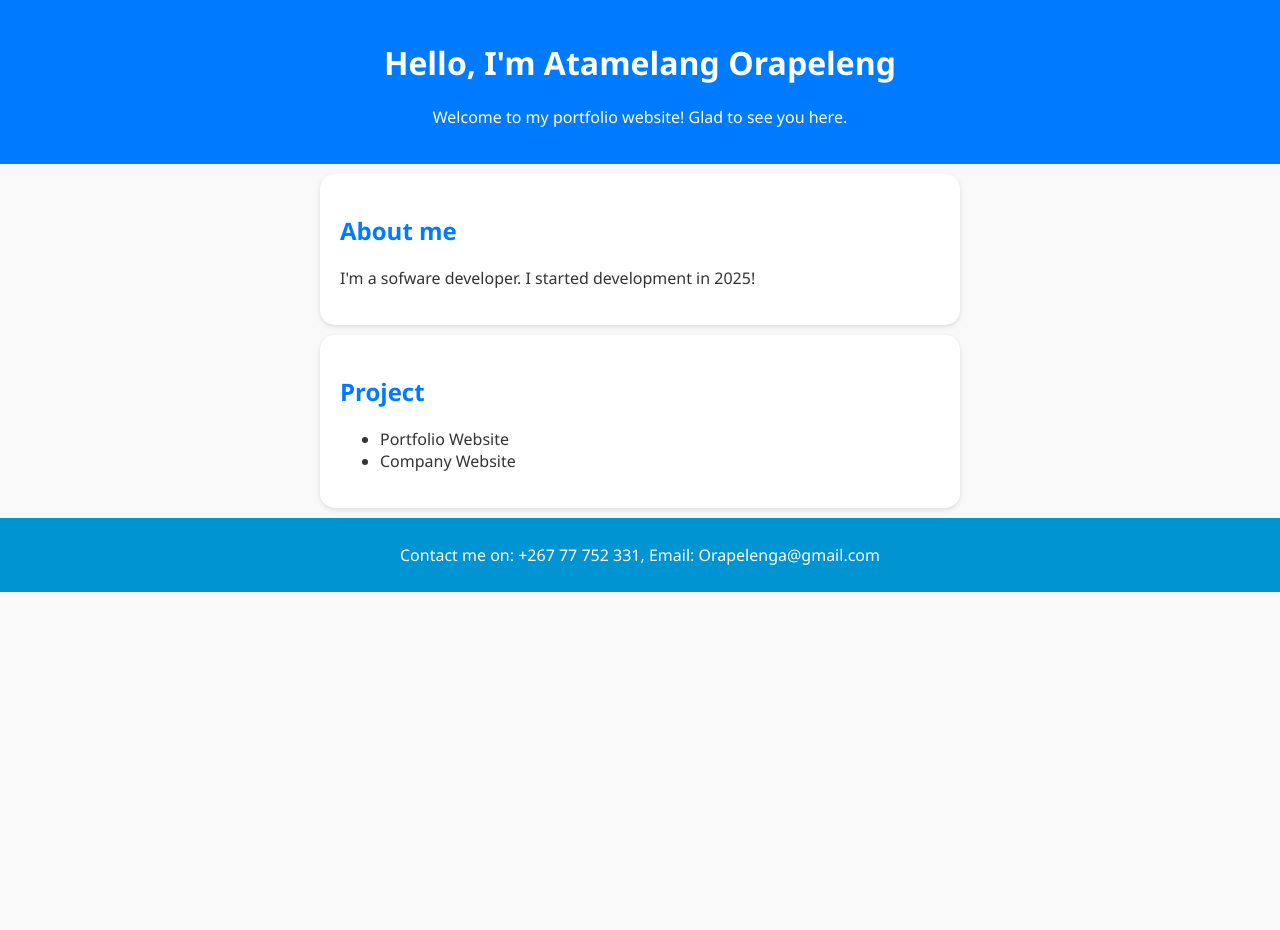
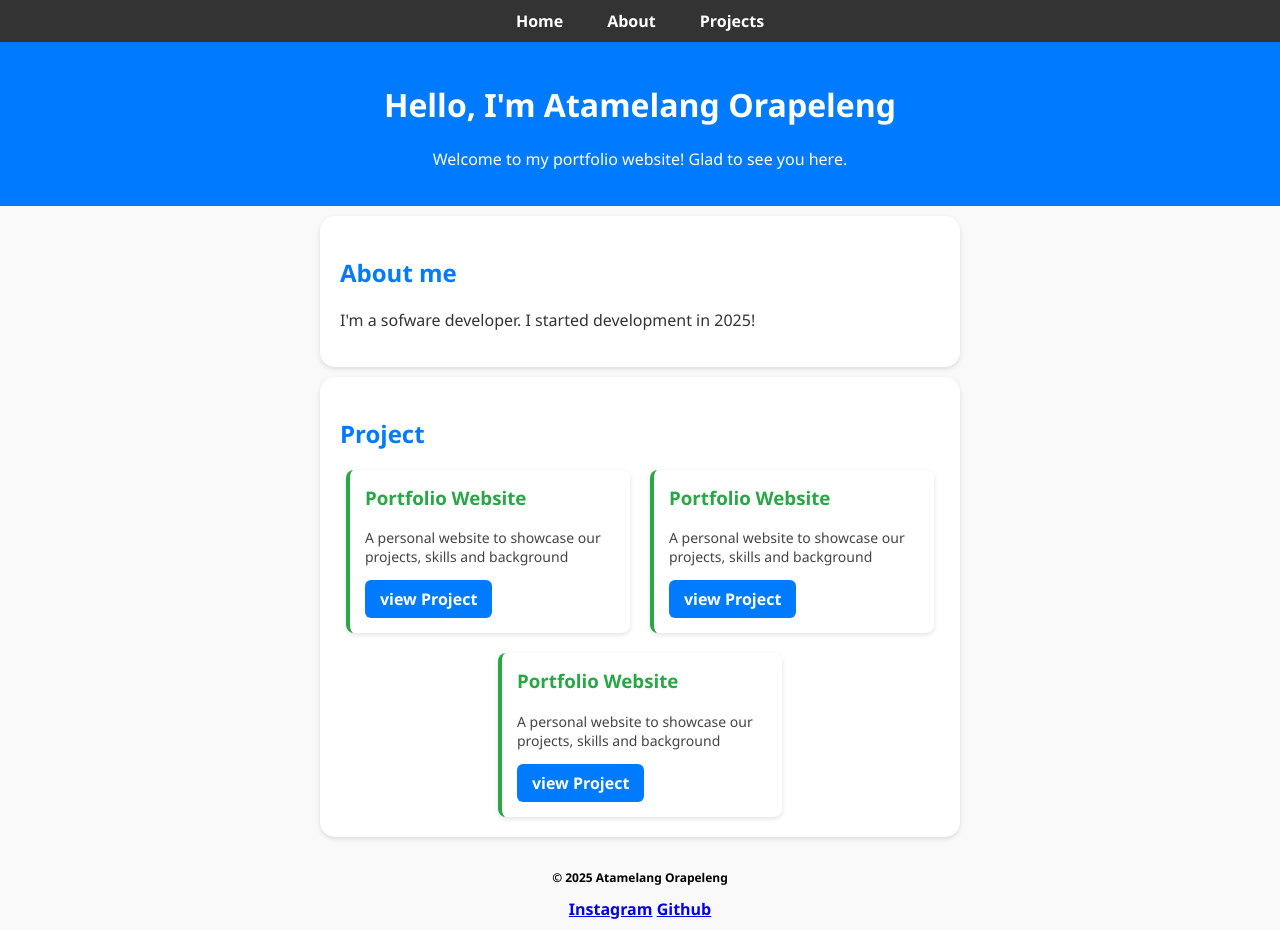
Before and after one commit to oraps809/Portfolio-website, a plain HTML site: page index.html in a window 1280 px wide. Before the commit the page ends 800 px from the top, so only its background shows below. Drawn offline with Linux system fonts and the light colour scheme.

Commit message:
updated projects sections and added social links

```diff
--- a/index.html
+++ b/index.html
@@ -6,28 +6,72 @@
     <title>Atamelang Orapeleng - Portfolio </title>
     <link rel="stylesheet" href="style.css">
 </head>
+
 <body>
- <header>
+
+<nav>
+    <ul class="navbar">
+        <li><a href="#top">Home</a></li>
+        <li><a href="#about">About</a></li>
+        <li><a href="#projects">Projects</a></li>
+
+    </ul>
+</nav>
+
+ <header  id="top">
     <h1>Hello, I'm Atamelang Orapeleng</h1>
     <p>Welcome to my portfolio website! Glad to see you here.</p>
  </header>
 
 
-        <section class="about">
+        <section class="about" id="about">
             <h2>About me</h2>
             <p>I'm a sofware developer. I started development in 2025!</p>
         </section>
-        <section class="projects">
+
+        <section class="projects" id="projects">
             <h2>Project</h2>
-            <ul>
-                <li>Portfolio Website</li>
-                <li>Company Website</li>
-            </ul>
+
+            <div class="project-list" id="projects">
+                <div class="project-card">
+                    <h3>Portfolio Website</h3>
+                    <p>A personal website to showcase our
+                        projects, skills and background</p>
+                        <a href="#">view Project</a>
+                </div>
+
+                <div class="project-card" id="projects">
+                    <h3>Portfolio Website</h3>
+                    <p>A personal website to showcase our
+                        projects, skills and background</p>
+                        <a href="#">view Project</a>
+                </div>
+
+                <div class="project-card" id="projects">
+                    <h3>Portfolio Website</h3>
+                    <p>A personal website to showcase our
+                        projects, skills and background</p>
+                        <a href="#">view Project</a>
+
+                </div>
+            </div>
+
+
+
+
         </section>
 
         <footer>
-            <p>Contact me on: +267 77 752 331, Email: Orapelenga@gmail.com</p>
-        </footer>
+           <p>© 2025 Atamelang Orapeleng</p>
+           <div class="social-links">
+            <a href="http://instagram.com/atamelangorapeleng_"
+            target="_blank">Instagram</a>
+
+            <a href="http://github.com/oraps809/"
+            target="_blank">Github</a>
+        </div>
+
+           </footer>
 
 </body>
 </html>
--- a/style.css
+++ b/style.css
@@ -29,6 +29,104 @@ color: #007bff;
 footer{
     text-align: center;
     padding: 10px;
-    background: #0094d3;
+    background: #e6e1e100;
     color: #FFFF;
 }
+
+.social-links{
+    margin-top: 10px;
+    color: #007bff;
+    text-decoration: none;
+    font-weight: bold;
+}
+
+.social-links > a:hover{
+    color: #007bff;
+    text-decoration: underline;
+    font-size: 20px;
+    color: #000;
+}
+
+footer > p{
+    color: #000;
+    font-weight: bold;
+    font-size: 12px;
+}
+
+/* project list */
+.project-list {
+    display: flex;
+    flex-wrap: wrap;
+    justify-content: center;
+    gap: 20px;
+}
+
+.project-card{
+    background-color: white;
+    border-left: 4px solid #28a745;
+    padding: 15px;
+    border-radius: 8px;
+    width: 250px;
+    box-shadow: 0 2px 5px rgba(0, 0, 0, 0.113);
+    transition: transform o.2s;
+}
+
+.project-card:hover{
+    transform: translateY(-5PX);
+}
+
+.project-card > h3 {
+    margin-top: 0;
+    color: #28a745;
+}
+
+.project-card > p {
+    font-size: 14px;
+    color: #444;
+}
+
+.project-card > a {
+    display: inline-block;
+    padding: 8px 15px;
+    background-color: #007bff;
+    color: #fff;
+    border: none;
+    border-radius: 6px;
+    text-decoration: none;
+    font-weight: bold;
+    transition: background-color 0.2s ease;
+}
+
+.project-card > a:hover {
+    background-color: #00056b3;
+}
+
+
+nav{
+    background-color: #333;
+    position: sticky;
+    top: 0;
+    z-index: 1000;
+}
+
+.navbar{
+    list-style: none;
+    display: flex;
+    justify-content: center;
+    padding: 10px 0;
+    margin: 0;
+    gap: 20px;
+}
+
+.navbar > li> a {
+    color: #fff;
+    text-decoration: none;
+    font-weight: bold;
+    padding: 6px 12px;
+    border-radius: 4px;
+    transition: background-color 0.2s ease;
+}
+
+.navbar > li > a:hover {
+    background-color: #007bff
+}
```
